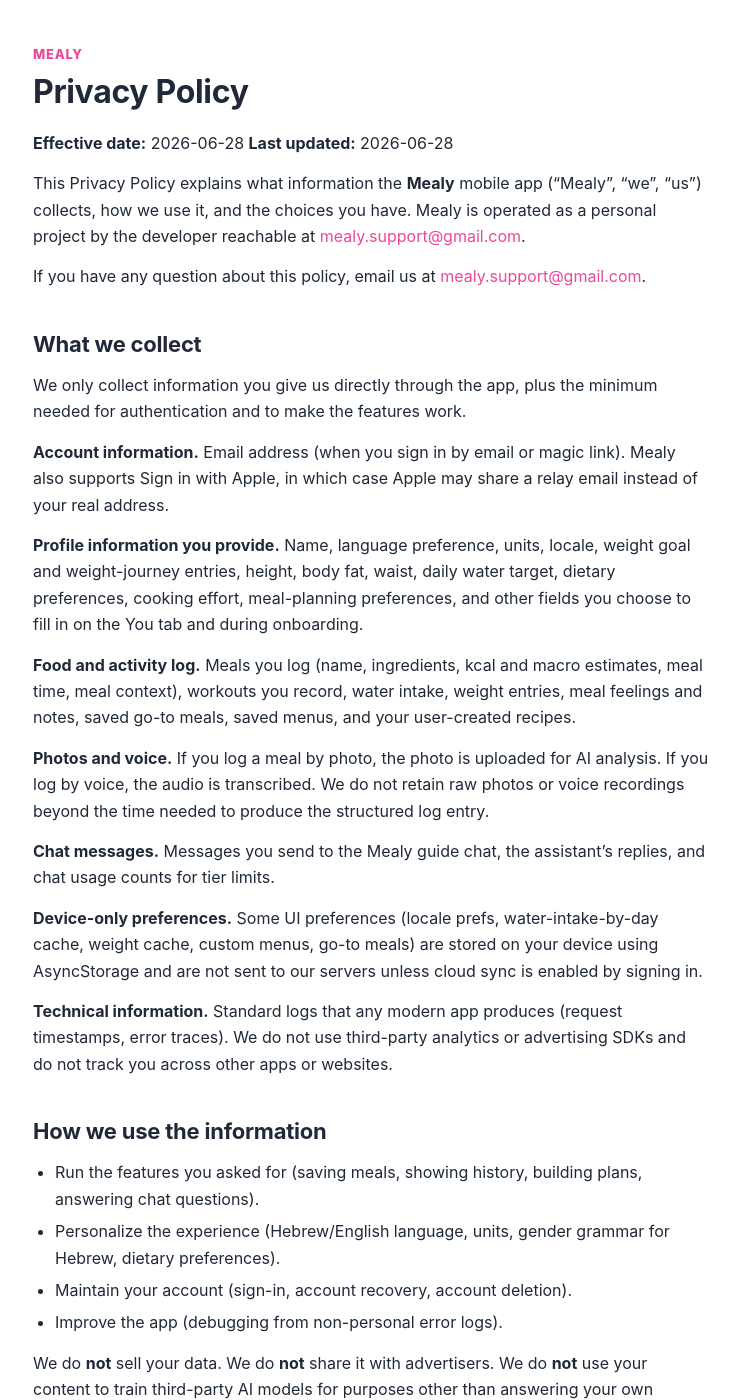
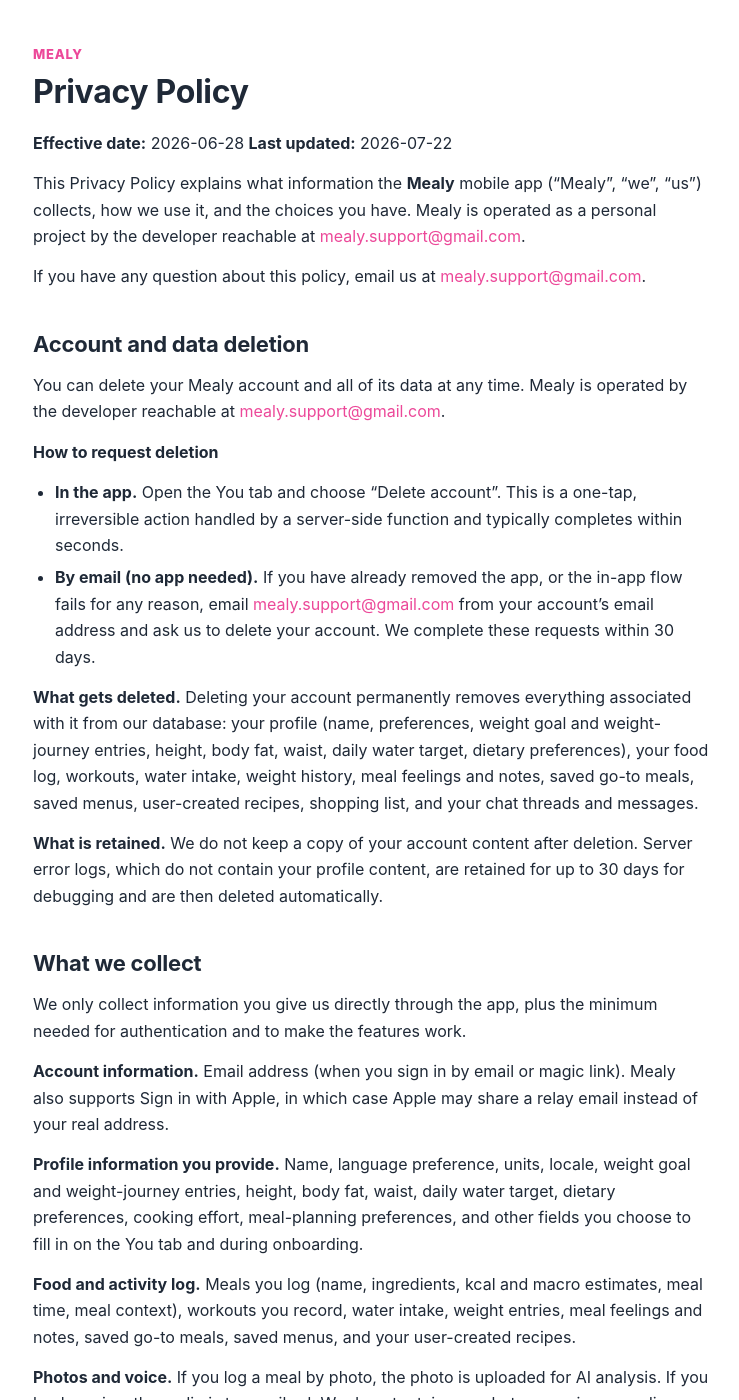
Before and after one commit to mealy-ai/mealy-ai.github.io, a Jekyll site: the page built from privacy.md, in a window 1280 px wide and 1400 px high. Shown: the whole window, without its empty margins (269-1008 px from the left). Built offline with Jekyll 4.4.1, drawn with Linux system fonts in a browser that asks for light colours.

Commit message:
privacy: add prominent Account and data deletion section
Consolidates deletion into a dedicated section near the top so the page
satisfies Google Play's data-deletion URL requirements: names the app and
developer, shows in-app and email (no-app) deletion steps, and states what
data is deleted vs retained (error logs, 30 days). Bump Last updated.

Co-Authored-By: Claude Opus 4.8 <noreply@anthropic.com>

```diff
--- a/privacy.md
+++ b/privacy.md
@@ -6,11 +6,24 @@ permalink: /privacy/
 # Privacy Policy
 
 **Effective date:** 2026-06-28
-**Last updated:** 2026-06-28
+**Last updated:** 2026-07-22
 
 This Privacy Policy explains what information the **Mealy** mobile app ("Mealy", "we", "us") collects, how we use it, and the choices you have. Mealy is operated as a personal project by the developer reachable at <mealy.support@gmail.com>.
 
 If you have any question about this policy, email us at <mealy.support@gmail.com>.
+
+## Account and data deletion
+
+You can delete your Mealy account and all of its data at any time. Mealy is operated by the developer reachable at <mealy.support@gmail.com>.
+
+**How to request deletion**
+
+- **In the app.** Open the You tab and choose "Delete account". This is a one-tap, irreversible action handled by a server-side function and typically completes within seconds.
+- **By email (no app needed).** If you have already removed the app, or the in-app flow fails for any reason, email <mealy.support@gmail.com> from your account's email address and ask us to delete your account. We complete these requests within 30 days.
+
+**What gets deleted.** Deleting your account permanently removes everything associated with it from our database: your profile (name, preferences, weight goal and weight-journey entries, height, body fat, waist, daily water target, dietary preferences), your food log, workouts, water intake, weight history, meal feelings and notes, saved go-to meals, saved menus, user-created recipes, shopping list, and your chat threads and messages.
+
+**What is retained.** We do not keep a copy of your account content after deletion. Server error logs, which do not contain your profile content, are retained for up to 30 days for debugging and are then deleted automatically.
 
 ## What we collect
 
```
